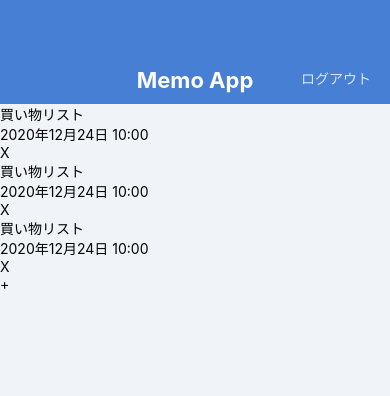
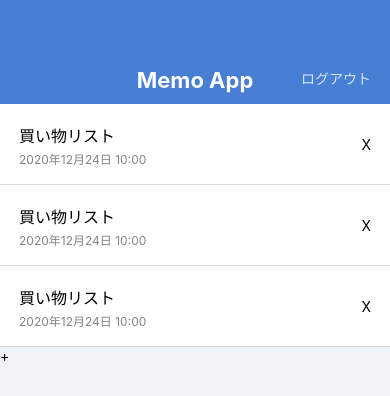
Before and after one commit to dodonki1223/MemoApp, a React Native app: screen / in a window 390 px wide. Shown: the top 396 px of the page. Built offline with nearby package versions, Linux system fonts and the light colour scheme.

Commit message:
:sparkles: 57. メモのリストアイテムをスタイリング

```diff
--- a/App.jsx
+++ b/App.jsx
@@ -12,30 +12,30 @@
       </View>
 
       <View>
-        <View>
+        <View style={styles.memoListItem}>
           <View>
-            <Text>買い物リスト</Text>
-            <Text>2020年12月24日 10:00</Text>
+            <Text style={styles.memoListItemTitle}>買い物リスト</Text>
+            <Text style={styles.memoListItemDate}>2020年12月24日 10:00</Text>
           </View>
           <View>
             <Text>X</Text>
           </View>
         </View>
 
-        <View>
+        <View style={styles.memoListItem}>
           <View>
-            <Text>買い物リスト</Text>
-            <Text>2020年12月24日 10:00</Text>
+            <Text style={styles.memoListItemTitle}>買い物リスト</Text>
+            <Text style={styles.memoListItemDate}>2020年12月24日 10:00</Text>
           </View>
           <View>
             <Text>X</Text>
           </View>
         </View>
 
-        <View>
+        <View style={styles.memoListItem}>
           <View>
-            <Text>買い物リスト</Text>
-            <Text>2020年12月24日 10:00</Text>
+            <Text style={styles.memoListItemTitle}>買い物リスト</Text>
+            <Text style={styles.memoListItemDate}>2020年12月24日 10:00</Text>
           </View>
           <View>
             <Text>X</Text>
@@ -77,4 +77,23 @@
     color: '#fff',
     fontWeight: 'bold',
   },
+  memoListItem: {
+    backgroundColor: '#fff',
+    flexDirection: 'row',
+    justifyContent: 'space-between',
+    paddingVertical: 16,
+    paddingHorizontal: 19,
+    alignItems: 'center',
+    borderBottomWidth: 1,
+    borderColor: 'rgba(0, 0, 0, 0.15)',
+  },
+  memoListItemTitle: {
+    fontSize: 16,
+    lineHeight: 32,
+  },
+  memoListItemDate: {
+    fontSize: 12,
+    lineHeight: 16,
+    color: '#848484',
+  },
 });
```
